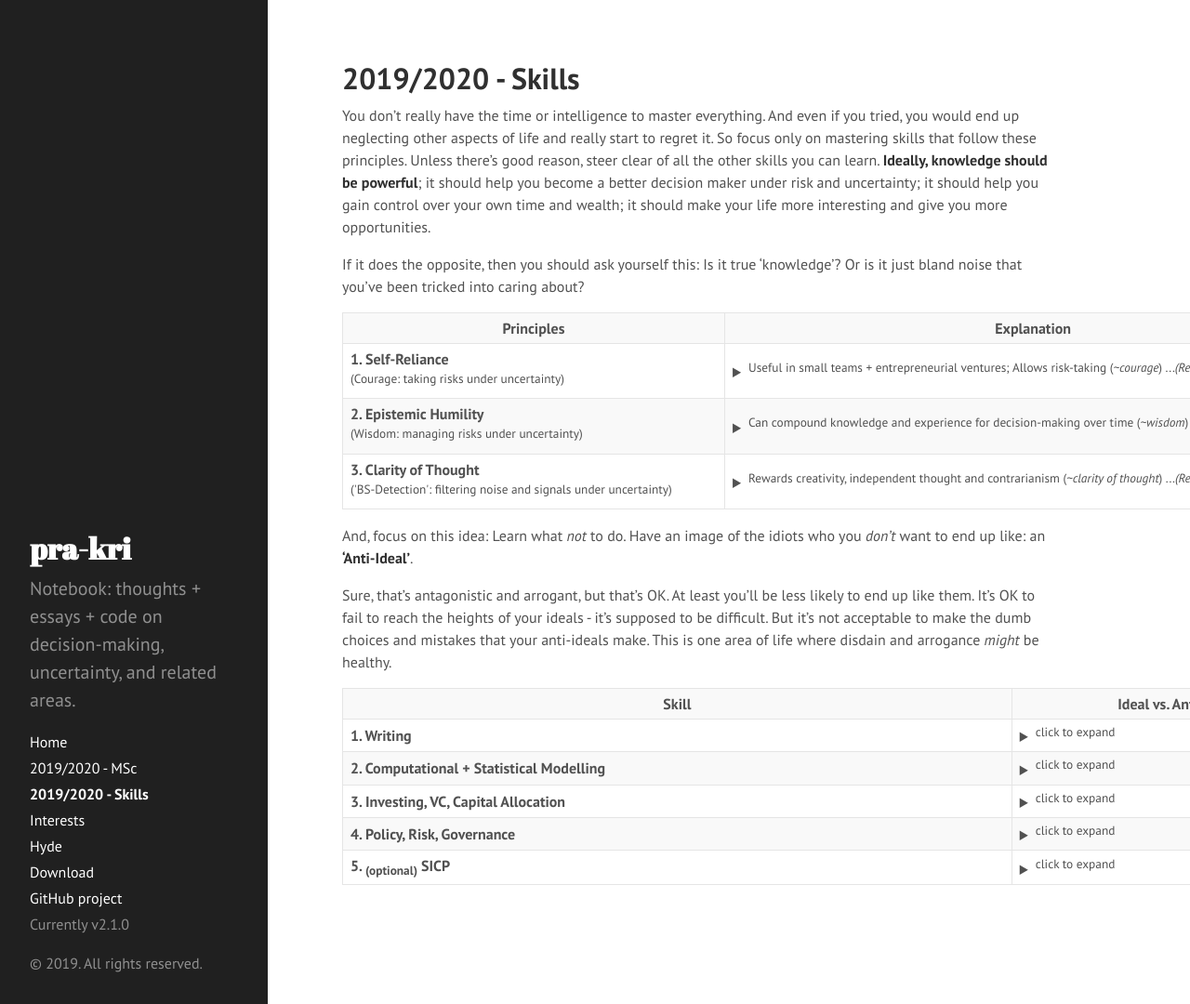
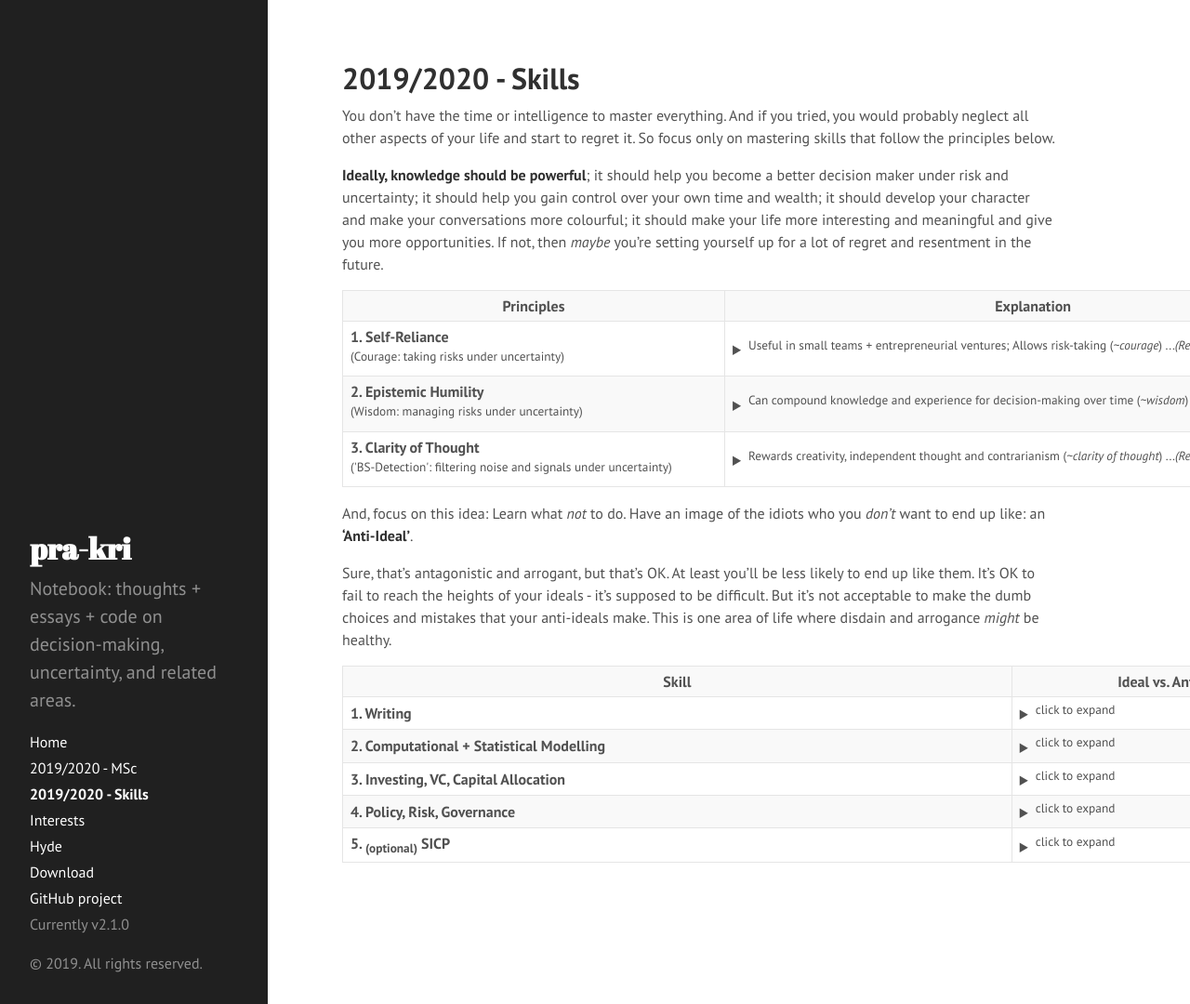
Before and after one commit to pra-kri/pra-kri.github.io, a Jekyll site: the page built from 2019to2020_skills.md, in a window 1280 px wide and 1080 px high. Shown: the whole window at 93% size. Built offline with Jekyll 4.4.1, drawn with Linux system fonts in a browser that asks for light colours; Markdown is read by kramdown in place of the engine named in the settings.

Commit message:
Update 2019to2020_skills.md

```diff
--- a/2019to2020_skills.md
+++ b/2019to2020_skills.md
@@ -3,9 +3,10 @@ layout: page
 title: 2019/2020 - Skills
 ---
 
-You don't really have the time or intelligence to master everything. And even if you tried, you would end up neglecting other aspects of life and really start to regret it. So focus only on mastering skills that follow these principles. Unless there's good reason, steer clear of all the other skills you can learn. **Ideally, knowledge should be powerful**; it should help you become a better decision maker under risk and uncertainty; it should help you gain control over your own time and wealth; it should make your life more interesting and give you more opportunities.
+You don't have the time or intelligence to master everything. And if you tried, you would probably neglect all other aspects of your life and start to regret it. So focus only on mastering skills that follow the principles below.
 
-If it does the opposite, then you should ask yourself this: Is it true 'knowledge'? Or is it just bland noise that you've been tricked into caring about?
+**Ideally, knowledge should be powerful**; it should help you become a better decision maker under risk and uncertainty; it should help you gain control over your own time and wealth; it should develop your character and make your conversations more colourful; it should make your life more interesting and meaningful and give you more opportunities. If not, then *maybe* you're setting yourself up for a lot of regret and resentment in the future.
+
 
 <table style="width:140%">
   <tr>
```
